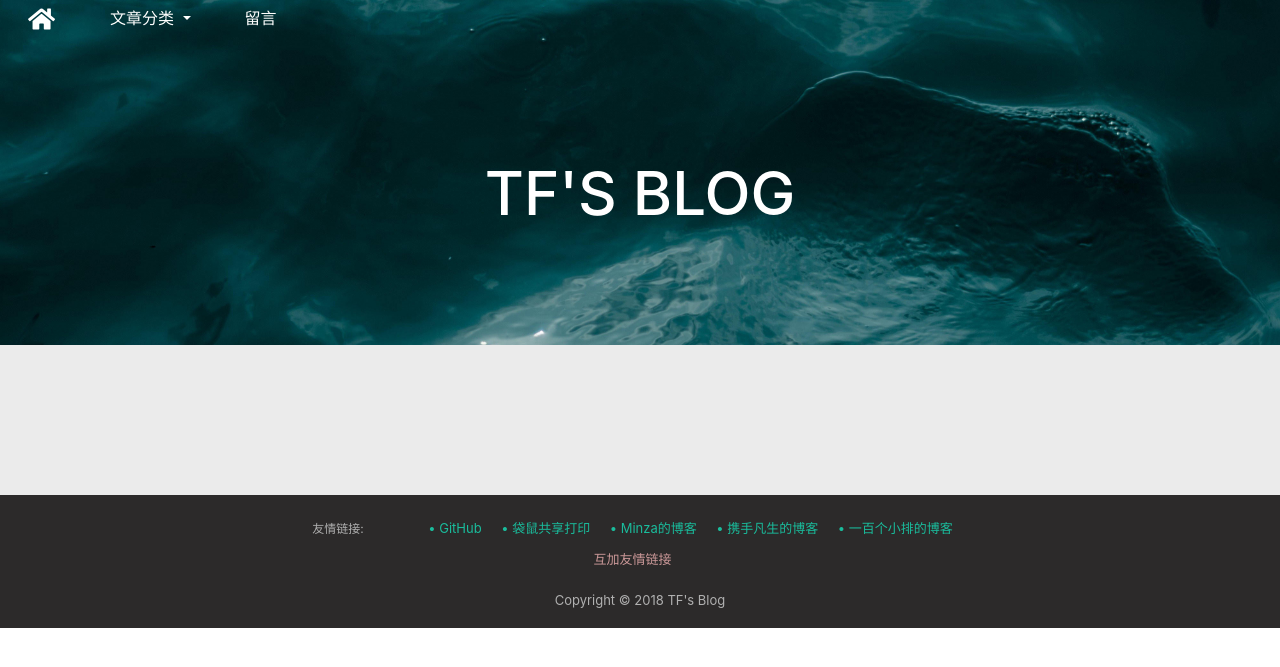
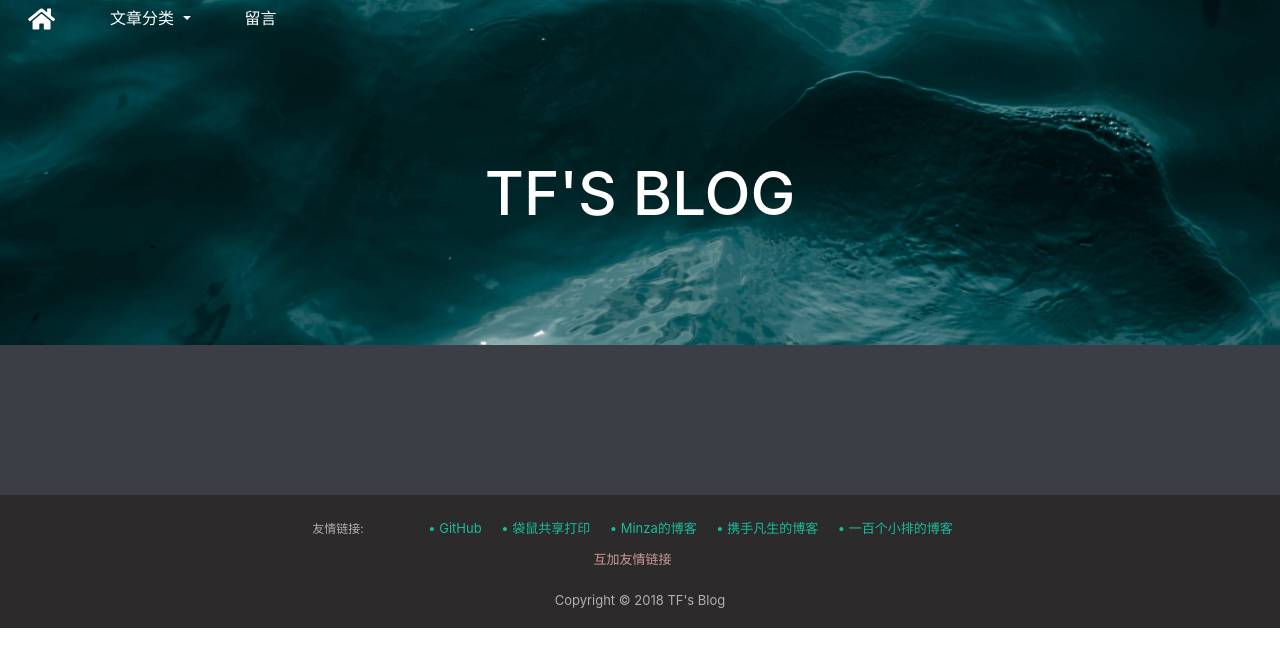
Before and after one commit to hopeaktian/blog-flask, a Flask app: page / in a window 1280 px wide. Shown: the top 667 px of the page. Run offline with Flask 2, Linux system fonts and the light colour scheme; data that the repository does not hold is empty; parts of the project's set-up code (start-up, migrations or seed data) failed here and were passed over; some libraries are stand-ins or nearby versions.

Commit message:
change background color.

```diff
--- a/app/templates/Post_Details.html
+++ b/app/templates/Post_Details.html
@@ -68,9 +68,11 @@
 {% endblock title %}
 
 {% block content %}
+<div class="container-fluid" style="background-color: #ebebeb;padding-top: 70px;padding-bottom: 80px;">
     <div class="text-left" style="margin-left: 150px; margin-right: 150px">
         {{ content | safe }}
     </div>
+</div>
 {% endblock content %}
 
 {% block comment %}
--- a/app/templates/base.html
+++ b/app/templates/base.html
@@ -105,11 +105,11 @@
 </div>
 
 
-<div class="container-fluid" style="background-color: #ebebeb;padding-top: 70px;padding-bottom: 80px;">
+
 <!-- 内容正文 -->
 {% block content %}
 {% endblock content %}
-</div>
+
 <!-- 评论区 -->
 {% block comment %}
 {% endblock comment %}
--- a/app/templates/index.html
+++ b/app/templates/index.html
@@ -7,6 +7,9 @@
 {% endblock links %}
 
 {% block style %}
+    container-fluaid{
+        background-color: #3B3F45;
+    }
 {% endblock style %}
 
 {% block photo %}
@@ -18,6 +21,7 @@
 {% endblock title %}
 
 {% block content %}
+<div class="container-fluid" style="background-color: #3B3F45;padding-top: 70px;padding-bottom: 80px;">
     <div class="text-center" >
         <div id="firstpage" class="firstpage" >
                 {% if lenth != 0 %}
@@ -131,6 +135,7 @@
 
 
     </script>
+</div>
 {% endblock content %}
 
 {% block link %}
--- a/app/templates/tag_details.html
+++ b/app/templates/tag_details.html
@@ -11,6 +11,7 @@
 {% endblock title %}
 
 {% block content %}
+<div class="container-fluid" style="background-color: #3B3F45;padding-top: 70px;padding-bottom: 80px;">
     <div class="text-center" >
         <div id="firstpage">
             {% if lenth != 0 %}
@@ -108,4 +109,5 @@
 
         });
     </script>
+</div>
 {% endblock content %}
```
